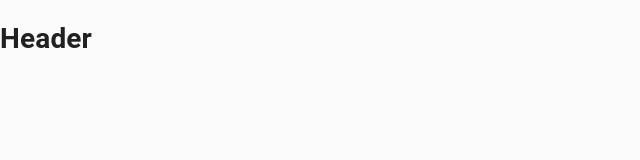
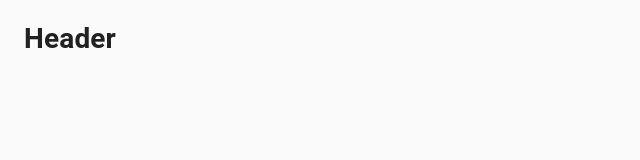
Before and after one commit to Kerekesh/shop-project, a React (Create React App) app: page / in a window 1280 px wide. Shown: the top 160 px of the page, without its empty margins (0-640 px from the left). Built offline with nearby package versions, Linux system fonts and the light colour scheme.

Commit message:
added container in Header

```diff
--- a/src/container/Header/Header.js
+++ b/src/container/Header/Header.js
@@ -1,7 +1,12 @@
+import Container from '@material-ui/core/Container'
 import React from 'react'
 
 const Header = () => {
-    return <h1>Header</h1>
+    return (
+        <Container maxWidth="lg">
+            <h1>Header</h1>
+        </Container>
+    )
 }
 
 export default Header
```
